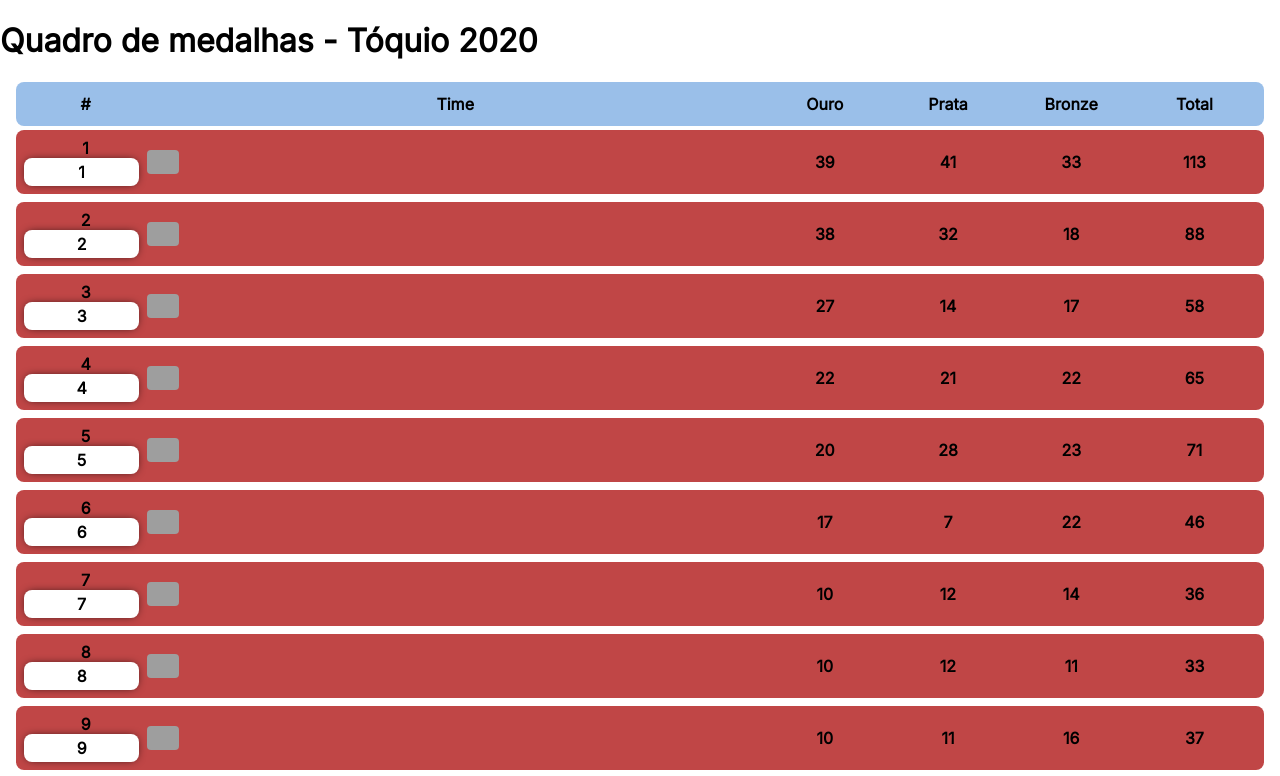
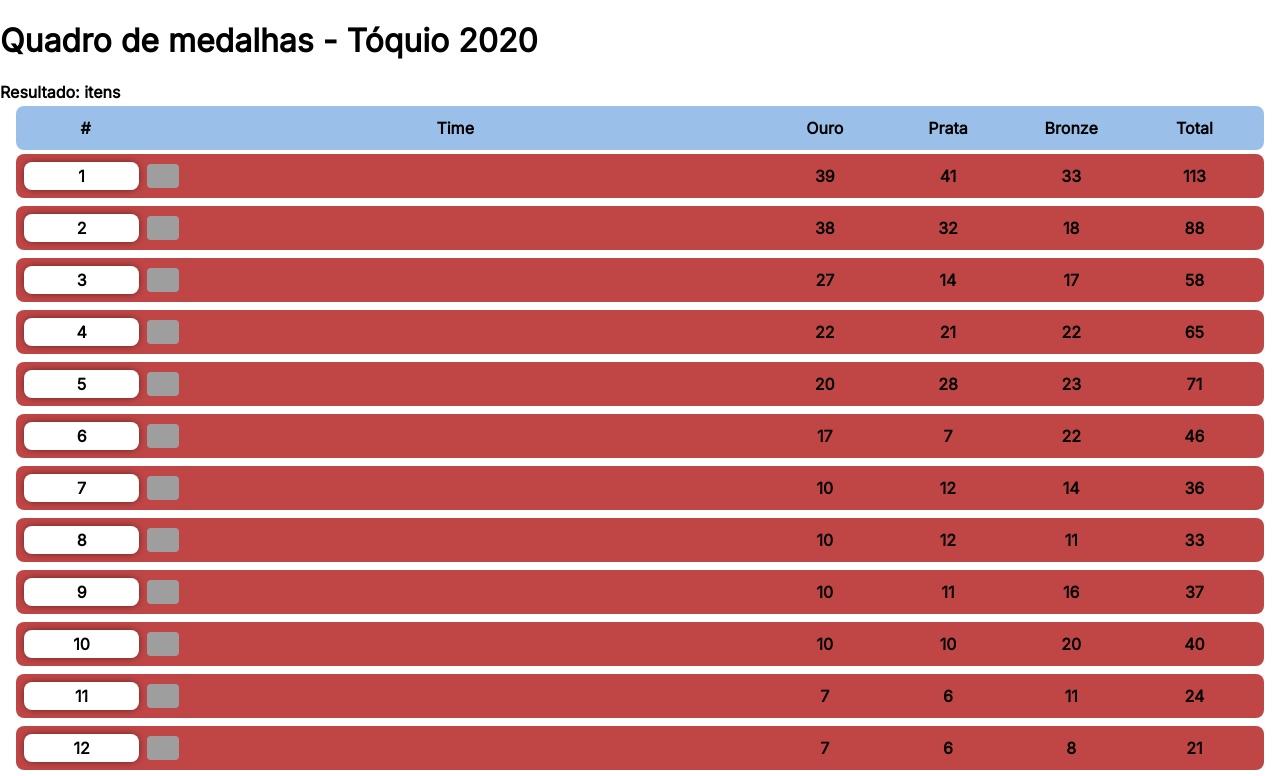
Before and after one commit to leonan123/AppOlimpiadasReact, a Next.js app: page / in a window 1280 px wide. Shown: the top 776 px of the page. Built offline with nearby package versions, Linux system fonts and the light colour scheme; grey boxes are pictures that could not be loaded.

Commit message:
2 files modified

```diff
--- a/componentes/RankItem.js
+++ b/componentes/RankItem.js
@@ -4,8 +4,6 @@ export default function RankItem(props) {
   return (
     <div className={styles.item}>
       <div>
-        {' '}
-        {props.item.Rank}
         <div className={styles.rank}> {props.item.Rank} </div>
       </div>
       <div className={styles.country}>
--- a/pages/index.js
+++ b/pages/index.js
@@ -1,11 +1,15 @@
+import react, { useState } from 'react';
 import dados from './dados.json';
 import styles from './index.module.css';
 import RankItem from '../componentes/RankItem.js';
 
 export default function Home() {
+  const [list, setList] = useState(dados);
+
   return (
     <div>
-      <h1 class="title"> Quadro de medalhas - Tóquio 2020 </h1>
+      <h1 className="title"> Quadro de medalhas - Tóquio 2020 </h1>
+      <div> Resultado: {list.lenght}itens</div>
       <div>
         <div className={styles.header}>
           <div> # </div>
@@ -15,7 +19,7 @@ export default function Home() {
           <div> Bronze </div>
           <div> Total </div>
         </div>
-        {dados.map(item => {
+        {list.map(item => {
           return <RankItem item={item} />;
         })}
       </div>
```
